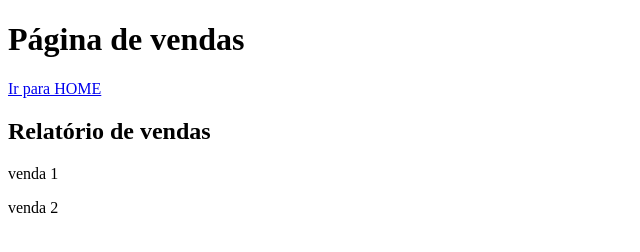
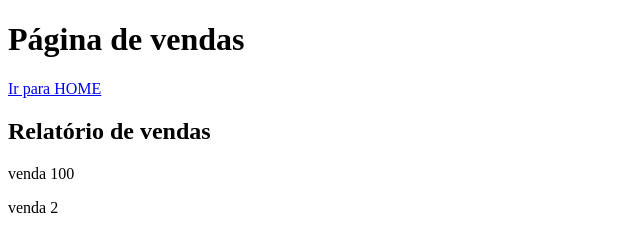
Before and after one commit to Mateusinbessa/learninggithub, a plain HTML site: page vendas.html in a window 1280 px wide. Shown: the full height of the page, 0-640 px from the left. Drawn offline with Linux system fonts and the light colour scheme.

Commit message:
Update vendas.html

```diff
--- a/vendas.html
+++ b/vendas.html
@@ -9,7 +9,7 @@
     <h1>Página de vendas</h1>
     <a href="index.html">Ir para HOME</a>
     <h2>Relatório de vendas</h2>
-    <p>venda 1</p>
+    <p>venda 100</p>
     <p>venda 2</p>
 </body>
 </html>
```
